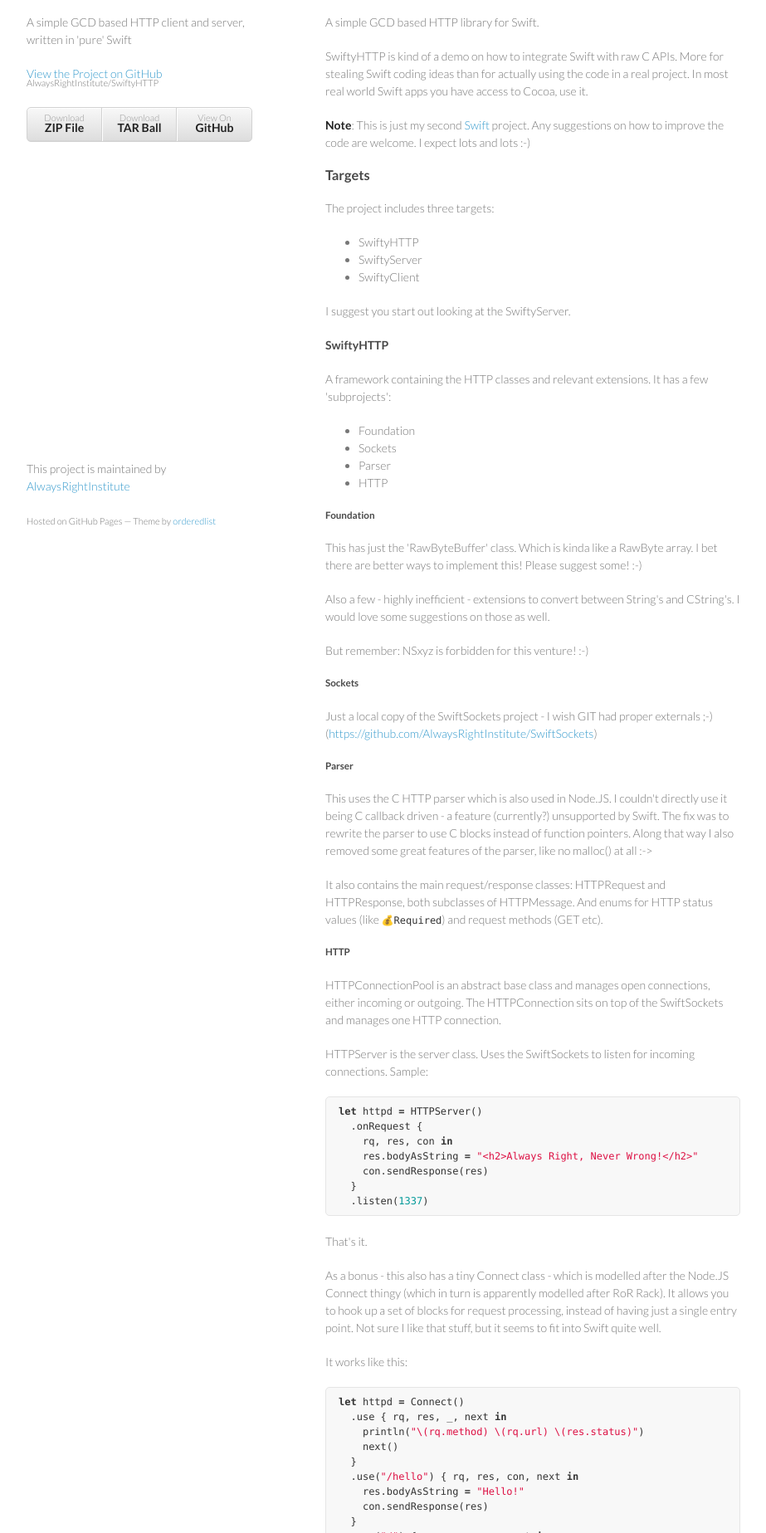
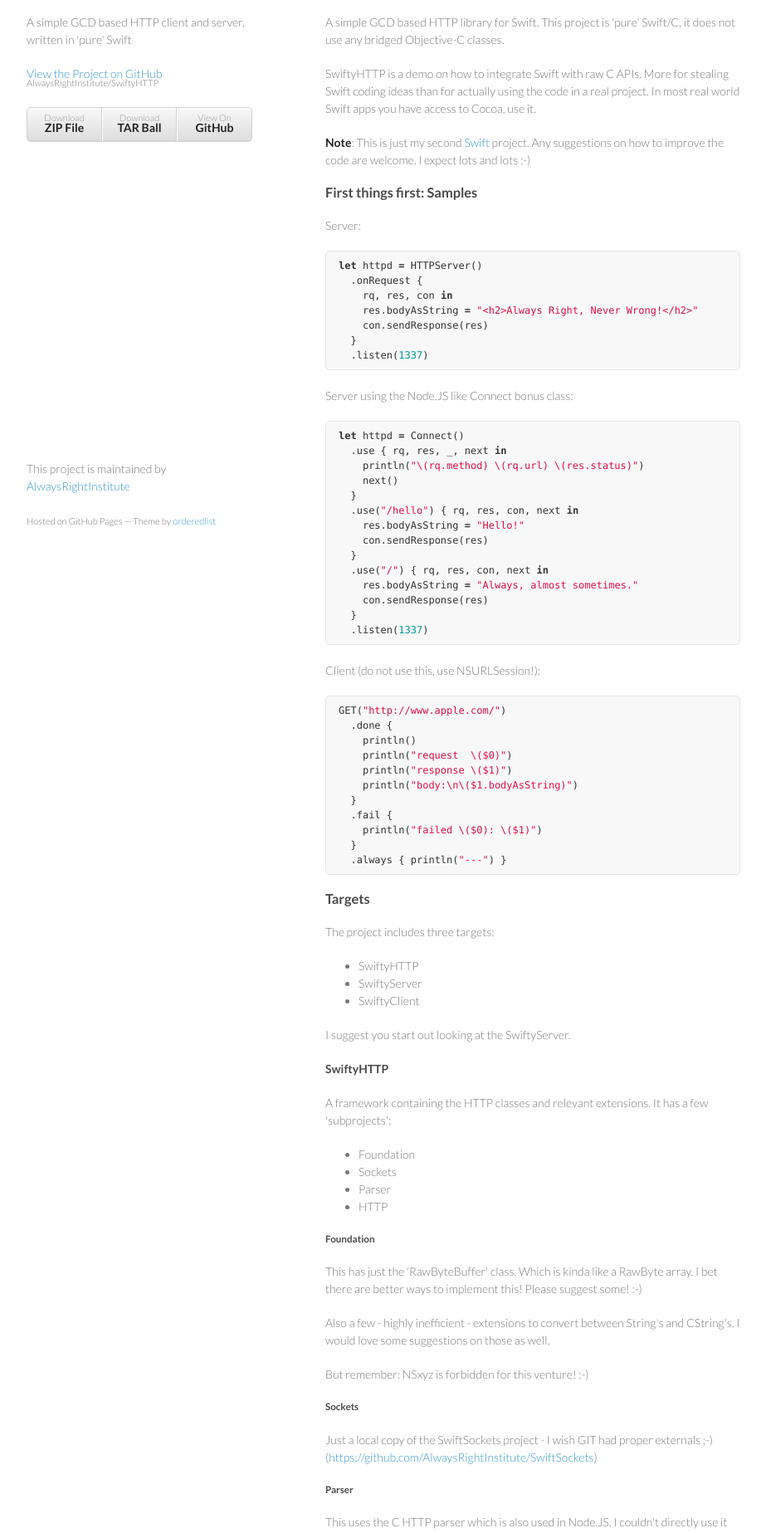
Before and after one commit to helje5/SwiftyHTTP, a plain HTML site: page index.html in a window 1280 px wide. Shown: the part 93-1940 px from the top of the page at 83% size, without its empty margins (178-1101 px from the left). Drawn offline with Linux system fonts and the light colour scheme.

Commit message:
Create gh-pages branch via GitHub

```diff
--- a/index.html
+++ b/index.html
@@ -31,15 +31,63 @@
         <h1>
 <a name="swiftyhttp" class="anchor" href="#swiftyhttp"><span class="octicon octicon-link"></span></a>SwiftyHTTP</h1>
 
-<p>A simple GCD based HTTP library for Swift.</p>
+<p>A simple GCD based HTTP library for Swift. This project is 'pure' Swift/C,
+it does not use any bridged Objective-C classes.</p>
 
-<p>SwiftyHTTP is kind of a demo on how to integrate Swift with raw C APIs. More
+<p>SwiftyHTTP is a demo on how to integrate Swift with raw C APIs. More
 for stealing Swift coding ideas than for actually using the code in a real
 project. In most real world Swift apps you have access to Cocoa, use it.</p>
 
 <p><strong>Note</strong>: This is just my second <a href="https://developer.apple.com/swift/">Swift</a>
 project. Any suggestions on how to improve the code are welcome. I expect
 lots and lots :-)</p>
+
+<h3>
+<a name="first-things-first-samples" class="anchor" href="#first-things-first-samples"><span class="octicon octicon-link"></span></a>First things first: Samples</h3>
+
+<p>Server:</p>
+
+<div class="highlight highlight-Swift"><pre><span class="k">let</span> <span class="n">httpd</span> <span class="o">=</span> <span class="n">HTTPServer</span><span class="p">()</span>
+  <span class="p">.</span><span class="n">onRequest</span> <span class="p">{</span>
+    <span class="n">rq</span><span class="p">,</span> <span class="n">res</span><span class="p">,</span> <span class="n">con</span> <span class="k">in</span>
+    <span class="n">res</span><span class="p">.</span><span class="n">bodyAsString</span> <span class="o">=</span> <span class="s">"&lt;h2&gt;Always Right, Never Wrong!&lt;/h2&gt;"</span>
+    <span class="n">con</span><span class="p">.</span><span class="n">sendResponse</span><span class="p">(</span><span class="n">res</span><span class="p">)</span>
+  <span class="p">}</span>
+  <span class="p">.</span><span class="n">listen</span><span class="p">(</span><span class="mi">1337</span><span class="p">)</span>
+</pre></div>
+
+<p>Server using the Node.JS like Connect bonus class:</p>
+
+<div class="highlight highlight-Swift"><pre><span class="k">let</span> <span class="n">httpd</span> <span class="o">=</span> <span class="n">Connect</span><span class="p">()</span>
+  <span class="p">.</span><span class="n">use</span> <span class="p">{</span> <span class="n">rq</span><span class="p">,</span> <span class="n">res</span><span class="p">,</span> <span class="n">_</span><span class="p">,</span> <span class="n">next</span> <span class="k">in</span>
+    <span class="n">println</span><span class="p">(</span><span class="s">"\(rq.method) \(rq.url) \(res.status)"</span><span class="p">)</span>
+    <span class="n">next</span><span class="p">()</span>
+  <span class="p">}</span>
+  <span class="p">.</span><span class="n">use</span><span class="p">(</span><span class="s">"/hello"</span><span class="p">)</span> <span class="p">{</span> <span class="n">rq</span><span class="p">,</span> <span class="n">res</span><span class="p">,</span> <span class="n">con</span><span class="p">,</span> <span class="n">next</span> <span class="k">in</span>
+    <span class="n">res</span><span class="p">.</span><span class="n">bodyAsString</span> <span class="o">=</span> <span class="s">"Hello!"</span>
+    <span class="n">con</span><span class="p">.</span><span class="n">sendResponse</span><span class="p">(</span><span class="n">res</span><span class="p">)</span>
+  <span class="p">}</span>
+  <span class="p">.</span><span class="n">use</span><span class="p">(</span><span class="s">"/"</span><span class="p">)</span> <span class="p">{</span> <span class="n">rq</span><span class="p">,</span> <span class="n">res</span><span class="p">,</span> <span class="n">con</span><span class="p">,</span> <span class="n">next</span> <span class="k">in</span>
+    <span class="n">res</span><span class="p">.</span><span class="n">bodyAsString</span> <span class="o">=</span> <span class="s">"Always, almost sometimes."</span>
+    <span class="n">con</span><span class="p">.</span><span class="n">sendResponse</span><span class="p">(</span><span class="n">res</span><span class="p">)</span>
+  <span class="p">}</span>
+  <span class="p">.</span><span class="n">listen</span><span class="p">(</span><span class="mi">1337</span><span class="p">)</span>
+</pre></div>
+
+<p>Client (do not use this, use NSURLSession!):</p>
+
+<div class="highlight highlight-Swift"><pre><span class="n">GET</span><span class="p">(</span><span class="s">"http://www.apple.com/"</span><span class="p">)</span>
+  <span class="p">.</span><span class="n">done</span> <span class="p">{</span>
+    <span class="n">println</span><span class="p">()</span>
+    <span class="n">println</span><span class="p">(</span><span class="s">"request  \($0)"</span><span class="p">)</span>
+    <span class="n">println</span><span class="p">(</span><span class="s">"response \($1)"</span><span class="p">)</span>
+    <span class="n">println</span><span class="p">(</span><span class="s">"body:</span><span class="se">\n</span><span class="s">\($1.bodyAsString)"</span><span class="p">)</span>
+  <span class="p">}</span>
+  <span class="p">.</span><span class="n">fail</span> <span class="p">{</span>
+    <span class="n">println</span><span class="p">(</span><span class="s">"failed \($0): \($1)"</span><span class="p">)</span>
+  <span class="p">}</span>
+  <span class="p">.</span><span class="n">always</span> <span class="p">{</span> <span class="n">println</span><span class="p">(</span><span class="s">"---"</span><span class="p">)</span> <span class="p">}</span>
+</pre></div>
 
 <h3>
 <a name="targets" class="anchor" href="#targets"><span class="octicon octicon-link"></span></a>Targets</h3>
@@ -100,62 +148,23 @@ etc).</p>
 
 <p>HTTPConnectionPool is an abstract base class and manages open connections,
 either incoming or outgoing. The HTTPConnection sits on top of the SwiftSockets
-and manages one HTTP connection.</p>
+and manages one HTTP connection (it connects the socket to the parser).</p>
 
-<p>HTTPServer is the server class. Uses the SwiftSockets to listen for incoming
-connections. Sample:</p>
-
-<div class="highlight highlight-Swift"><pre><span class="k">let</span> <span class="n">httpd</span> <span class="o">=</span> <span class="n">HTTPServer</span><span class="p">()</span>
-  <span class="p">.</span><span class="n">onRequest</span> <span class="p">{</span>
-    <span class="n">rq</span><span class="p">,</span> <span class="n">res</span><span class="p">,</span> <span class="n">con</span> <span class="k">in</span>
-    <span class="n">res</span><span class="p">.</span><span class="n">bodyAsString</span> <span class="o">=</span> <span class="s">"&lt;h2&gt;Always Right, Never Wrong!&lt;/h2&gt;"</span>
-    <span class="n">con</span><span class="p">.</span><span class="n">sendResponse</span><span class="p">(</span><span class="n">res</span><span class="p">)</span>
-  <span class="p">}</span>
-  <span class="p">.</span><span class="n">listen</span><span class="p">(</span><span class="mi">1337</span><span class="p">)</span>
-</pre></div>
-
-<p>That's it.</p>
+<p>HTTPServer is the server class. Uses SwiftSockets to listen for incoming
+connections. See above for a sample.</p>
 
 <p>As a bonus - this also has a tiny Connect class - which is modelled after the
 Node.JS Connect thingy (which in turn is apparently modelled after RoR Rack).
 It allows you to hook up a set of blocks for request processing, instead of
 having just a single entry point.
-Not sure I like that stuff, but it seems to fit into Swift quite well.</p>
+Not sure I like that stuff, but it seems to fit into Swift quite well.
+Find a sample above.</p>
 
-<p>It works like this:</p>
+<p>Finally there is a simple HTTP client. Doesn't do anything fancy. Do not - ever</p>
 
-<div class="highlight highlight-Swift"><pre><span class="k">let</span> <span class="n">httpd</span> <span class="o">=</span> <span class="n">Connect</span><span class="p">()</span>
-  <span class="p">.</span><span class="n">use</span> <span class="p">{</span> <span class="n">rq</span><span class="p">,</span> <span class="n">res</span><span class="p">,</span> <span class="n">_</span><span class="p">,</span> <span class="n">next</span> <span class="k">in</span>
-    <span class="n">println</span><span class="p">(</span><span class="s">"\(rq.method) \(rq.url) \(res.status)"</span><span class="p">)</span>
-    <span class="n">next</span><span class="p">()</span>
-  <span class="p">}</span>
-  <span class="p">.</span><span class="n">use</span><span class="p">(</span><span class="s">"/hello"</span><span class="p">)</span> <span class="p">{</span> <span class="n">rq</span><span class="p">,</span> <span class="n">res</span><span class="p">,</span> <span class="n">con</span><span class="p">,</span> <span class="n">next</span> <span class="k">in</span>
-    <span class="n">res</span><span class="p">.</span><span class="n">bodyAsString</span> <span class="o">=</span> <span class="s">"Hello!"</span>
-    <span class="n">con</span><span class="p">.</span><span class="n">sendResponse</span><span class="p">(</span><span class="n">res</span><span class="p">)</span>
-  <span class="p">}</span>
-  <span class="p">.</span><span class="n">use</span><span class="p">(</span><span class="s">"/"</span><span class="p">)</span> <span class="p">{</span> <span class="n">rq</span><span class="p">,</span> <span class="n">res</span><span class="p">,</span> <span class="n">con</span><span class="p">,</span> <span class="n">next</span> <span class="k">in</span>
-    <span class="n">res</span><span class="p">.</span><span class="n">bodyAsString</span> <span class="o">=</span> <span class="s">"Always almost sometimes"</span>
-    <span class="n">con</span><span class="p">.</span><span class="n">sendResponse</span><span class="p">(</span><span class="n">res</span><span class="p">)</span>
-  <span class="p">}</span>
-  <span class="p">.</span><span class="n">listen</span><span class="p">(</span><span class="mi">1337</span><span class="p">)</span>
-</pre></div>
-
-<p>Finally there is a tiny HTTP client, use it like this:</p>
-
-<div class="highlight highlight-Swift"><pre>    <span class="n">GET</span><span class="p">(</span><span class="s">"http://www.apple.com/"</span><span class="p">)</span>
-      <span class="p">.</span><span class="n">done</span> <span class="p">{</span>
-        <span class="n">println</span><span class="p">()</span>
-        <span class="n">println</span><span class="p">(</span><span class="s">"request  \($0)"</span><span class="p">)</span>
-        <span class="n">println</span><span class="p">(</span><span class="s">"response \($1)"</span><span class="p">)</span>
-        <span class="n">println</span><span class="p">(</span><span class="s">"body:</span><span class="se">\n</span><span class="s">\($1.bodyAsString)"</span><span class="p">)</span>
-      <span class="p">}</span>
-      <span class="p">.</span><span class="n">fail</span> <span class="p">{</span>
-        <span class="n">println</span><span class="p">(</span><span class="s">"failed \($0): \($1)"</span><span class="p">)</span>
-      <span class="p">}</span>
-      <span class="p">.</span><span class="n">always</span> <span class="p">{</span> <span class="n">println</span><span class="p">(</span><span class="s">"---"</span><span class="p">)</span> <span class="p">}</span>
-</pre></div>
-
-<h4>
+<ul>
+<li>use this. Use NSURLSession and companions.</li>
+</ul><h4>
 <a name="swiftyserver" class="anchor" href="#swiftyserver"><span class="octicon octicon-link"></span></a>SwiftyServer</h4>
 
 <p>Great httpd server - great in counting the requests it got sent. This is not
@@ -205,7 +214,7 @@ companions - it gives you plenty of extra features you want to have for realz.</
 <li>[ ] Use as many language features Swift provides
 
 <ul>
-<li>[ ] Generics (swiftc segfaults)
+<li>[x] Generics
 
 <ul>
 <li>[x] Generic function</li>
@@ -230,7 +239,12 @@ companions - it gives you plenty of extra features you want to have for realz.</
 </li>
 <li>[x] Pure Swift weak delegates via <a href="https://github.com/class" class="user-mention">@class</a>
 </li>
-<li>[x] Optionals</li>
+<li>[x] Optionals
+
+<ul>
+<li>[x] Implicitly unwrapped optionals</li>
+</ul>
+</li>
 <li>[x] Convenience initializers</li>
 <li>[x] Class variables on structs</li>
 <li>[x] CConstPointer, CConstVoidPointer
```
Also changed, not shown: params.json (+1 -1 lines).
